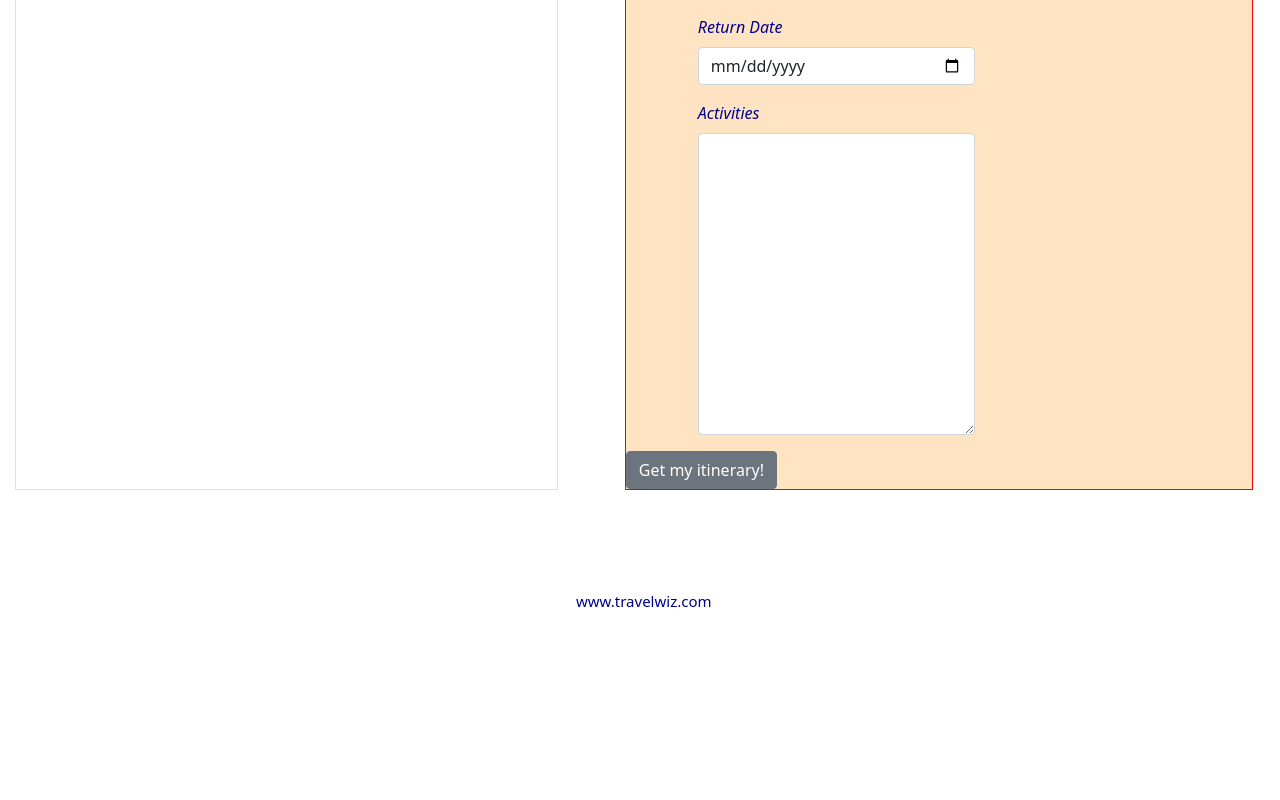
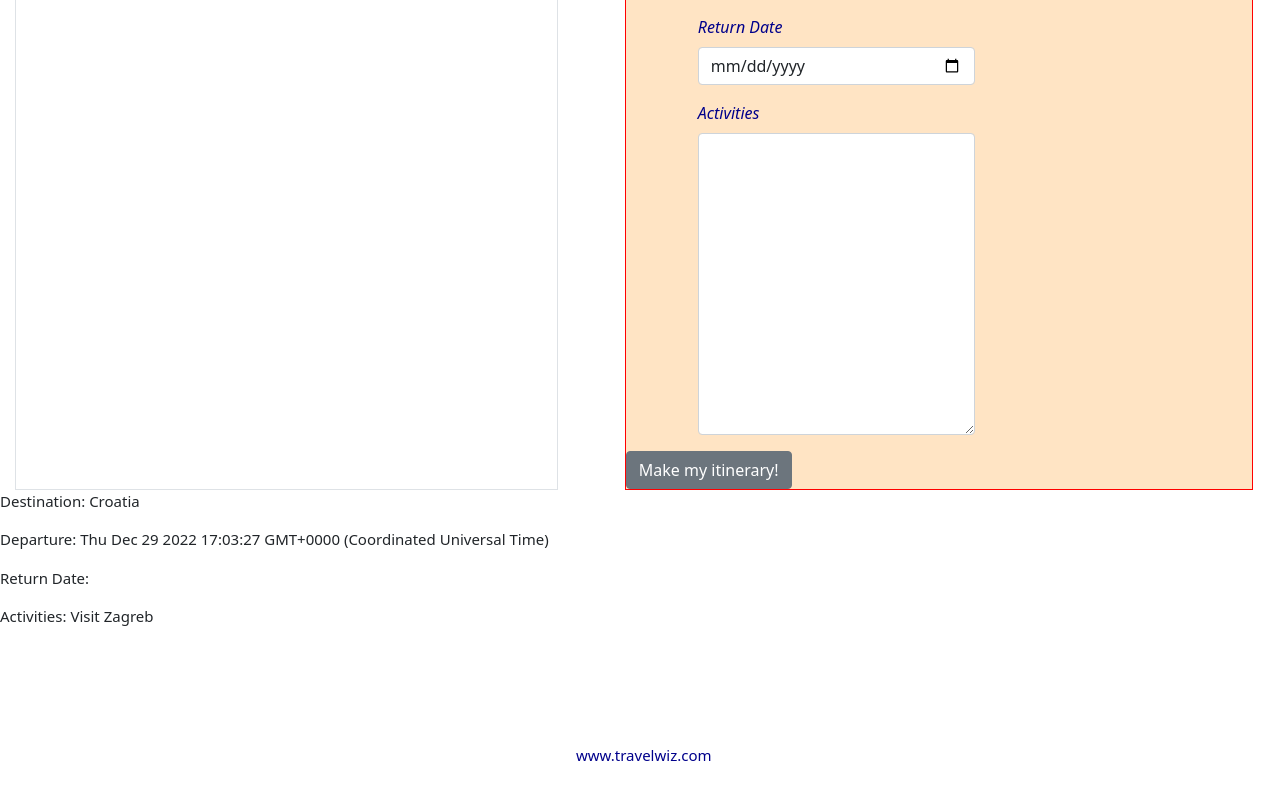
Before and after one commit to SurfacerInternet/travel-website, a React (Create React App) app: page /itineraryForm in a window 1280 px wide. Shown: the part 998-1798 px from the top of the page. Before the commit the page ends 1688 px from the top, so only its background shows below. Built offline with nearby package versions, Linux system fonts and the light colour scheme.

Commit message:
Displayed Itinerary

```diff
--- /dev/null
+++ b/src/Features/itinerary/Itinerary.js
@@ -0,0 +1,17 @@
+
+
+const Itinerary = ({itinerary}) => {
+    const { destination, departure, returnd, activities } = itinerary
+
+    return (
+        <div>
+           <p>Destination: {destination} </p>
+           <p>Departure:  {departure} </p>
+           <p>Return Date: {returnd} </p>
+           <p>Activities:  {activities}</p>
+        </div>
+
+    )
+
+}
+export default Itinerary;
--- a/src/Features/itinerary/ItineraryButton.js
+++ b/src/Features/itinerary/ItineraryButton.js
@@ -3,7 +3,7 @@ import { useState } from 'react';
 import { Field, Form, Formik, ErrorMessage } from "formik";
 import { Col } from "reactstrap";
 import { validateItineraryForm } from "../../utilis/validateItineraryForm";
-
+import { addItinerary } from './ItinerarySlice';
 
 
 
--- a/src/Features/itinerary/ItineraryForm.js
+++ b/src/Features/itinerary/ItineraryForm.js
@@ -1,21 +1,24 @@
 import { Field, Form, Formik, ErrorMessage } from "formik";
+import { useDispatch } from "react-redux";
 import { FormGroup, Label, Col, Button } from "reactstrap";
 import { validateItineraryForm } from "../../utilis/validateItineraryForm";
-
-
+import { addItinerary } from "./ItinerarySlice";
 
 const ItineraryForm = () => {
 
+    const dispatch = useDispatch()
+
     const handleSubmit = (values) => {
-
         const itinerary = {
             destination: values.destination,
-            departure: values.departure,
-            returnd: values.returnd,
-            duration: values.duration,
+            departure: new Date(Date.now()).toISOString(),
+            returnd: new Date(Date.now()).toISOString(),
             activities: values.activities
-        }
-    }
+        };
+
+    console.log('itinerary:', itinerary);
+    dispatch(addItinerary(itinerary))
+}
 
     return (
 
@@ -338,10 +341,8 @@ const ItineraryForm = () => {
 
 
                     <Button type='submit'>
-                    Get my itinerary!
+                    Make my itinerary!
                     </Button>
-
-
 
             </Form>
         </Formik>
@@ -350,20 +351,3 @@ const ItineraryForm = () => {
 
 
 export default ItineraryForm;
-
-
-//<FormGroup>
-//<Label htmlFor='duration'>  </Label>
- //   <Col sm='6'>
-   //     <Field
-  //              name='duration'
-     //           type='range'
-     //           placeholder='# of Days'
-      //          className='form-control' />
-     //   <ErrorMessage name="duration">
-      //  {(msg) => <p className='text-danger'>{msg}</p>}
-      //  </ErrorMessage>
-   // </Col>
-//</FormGroup>
-
-//Work linkedin, post on github, portfolio
--- /dev/null
+++ b/src/Features/itinerary/ItinerarySlice.js
@@ -0,0 +1,31 @@
+import { createSlice } from "@reduxjs/toolkit";
+import { ITINERARY } from "../../app/shared/ITINERARIES"
+
+
+const initialState = {
+    itineraryObject: ITINERARY
+}
+
+const itinerarySlice = createSlice({
+    name: 'itinerary',
+    initialState,
+    reducers: {
+        addItinerary: (state, action) => {
+
+            const newItinerary = {
+                ...action.payload
+             };
+             state.itineraryObject = newItinerary;
+
+        }
+    }
+});
+
+export const itineraryReducer = itinerarySlice.reducer
+
+export const { addItinerary } = itinerarySlice.actions
+
+export const selectItinerary = (state) => {
+    return state.itinerary.itineraryObject;
+
+}
--- a/src/Features/traveltours/TravelToursSlice.js
+++ b/src/Features/traveltours/TravelToursSlice.js
@@ -4,9 +4,3 @@ export const selectAllTourCompanies = () => {
 
     return TOURCOMPANIES;
 };
-
-
-//Do not quit.
-
-
-//You can not control everything.
--- /dev/null
+++ b/src/app/shared/ITINERARIES.js
@@ -0,0 +1,8 @@
+export const ITINERARY =
+    {
+        destination: "Croatia",
+        departure: Date(),
+        return: new Date(),
+        activities: "Visit Zagreb"
+
+    }
--- /dev/null
+++ b/src/app/store.js
@@ -0,0 +1,11 @@
+import { configureStore } from '@reduxjs/toolkit';
+import { itineraryReducer } from '../Features/itinerary/ItinerarySlice';
+import logger from 'redux-logger';
+
+export const store = configureStore({
+    reducer: {
+        itinerary: itineraryReducer,
+    },
+
+middleware: (getDefaultMiddleware) => getDefaultMiddleware().concat([logger])
+})
--- a/src/index.js
+++ b/src/index.js
@@ -1,6 +1,8 @@
 import React from 'react';
 import { createRoot } from 'react-dom/client';
 import { BrowserRouter } from 'react-router-dom';
+import { Provider } from 'react-redux';
+import { store } from './app/store';
 import App from './App';
 import './index.css';
 import 'bootstrap/dist/css/bootstrap.min.css';
@@ -14,9 +16,11 @@ const root = createRoot(container);
 
 root.render(
   <React.StrictMode>
+  <Provider store={store}>
       <BrowserRouter>
-      <App />
+          <App />
       </BrowserRouter>
+    </Provider>
   </React.StrictMode>
 );
 
--- /dev/null
+++ b/src/newFeatures/itinerary/ItinerarySlice.js
@@ -0,0 +1,27 @@
+// import {createSlice } from '@reduxjs/toolkit';
+
+// const initialState = {
+//     itineraryArray: [],
+// };
+
+// const itinerarySlice = createSlice({
+//     name: 'itinerary',
+//     initialState,
+//     reducers: {
+//         addItinerary: (state, action) => {
+
+//             console.log('addItinerary action.payload', action.payload);
+//             console.log('addItinerary state.itineraryArray', state.itineraryArray);
+
+//             const newItinerary = {id: state.itineraryArray.length + 1,
+//                 ...action.payload
+//                 };
+//                 state.itineraryArray.push(newItinerary);
+
+//         }
+//     }
+// })
+
+// export const itineraryReducer = itinerarySlice.reducer;
+
+// export const { addItinerary } = itinerarySlice.actions;
--- a/src/pages/HomePage.js
+++ b/src/pages/HomePage.js
@@ -49,6 +49,3 @@ const HomePage = () => {
 };
 
 export default HomePage;
-
-
-//i want the user to click on certain buttons that will take them to another page in the site
--- a/src/pages/ItineraryPage.js
+++ b/src/pages/ItineraryPage.js
@@ -1,15 +1,20 @@
 import Trip from '../app/assets/img/Trip.jpeg'
 import { Row, Col } from "reactstrap";
 import ItineraryForm from "../Features/itinerary/ItineraryForm";
+import Itinerary from '../Features/itinerary/Itinerary';
+import { useSelector } from 'react-redux';
+import { selectItinerary } from '../Features/itinerary/ItinerarySlice';
 
 
 const ItineraryPage = () => {
+
+const currentItinerary = useSelector(selectItinerary);
 
     return (
         <div>
             <div className='header-image'
                 style={{
-                    backgroundImage: 'url('+Trip+')',
+                    backgroundImage: 'url(' + Trip + ')',
                     backgroundSize: "cover",
                     height: '500px'
                 }}
@@ -19,10 +24,8 @@ const ItineraryPage = () => {
                 </div>
             </div>
 
-
-
             <Row>
-                <Col sm='12'className="text-center mt-3 p-4">
+                <Col sm='12' className="text-center mt-3 p-4">
                     <h2> Traveling with a group has benefits but traveling solo has its advantages.</h2>
                     <h2> You get to: </h2>
                 </Col>
@@ -41,17 +44,16 @@ const ItineraryPage = () => {
                 </Col>
             </Row>
 
+            <Row>
+
+                <Col sm='12'>
+                    <Itinerary itinerary={currentItinerary}/>
+                </Col>
+            </Row>
+
 
         </div>
     )
 }
 
 export default ItineraryPage;
-
-
-
-//Add modal,
-//HTTP, JSON, Server-Communication
-//THese things make web faster and store + retrieve information.
-//You should be carglass(some dirt, smuges here and there, but overall clear) clear about where you are and where you want to go
-//Can  you focus when its foggy, can yoyu
--- a/src/pages/TourPage.js
+++ b/src/pages/TourPage.js
@@ -57,7 +57,3 @@ const TourPage = () => {
 }
 
 export default TourPage;
-
-
-//clearly see where you are, and where you want to be
-// you mind be wrong because youre intellingence is resistant
```
Lines whose indentation alone changed are shown as unchanged.
